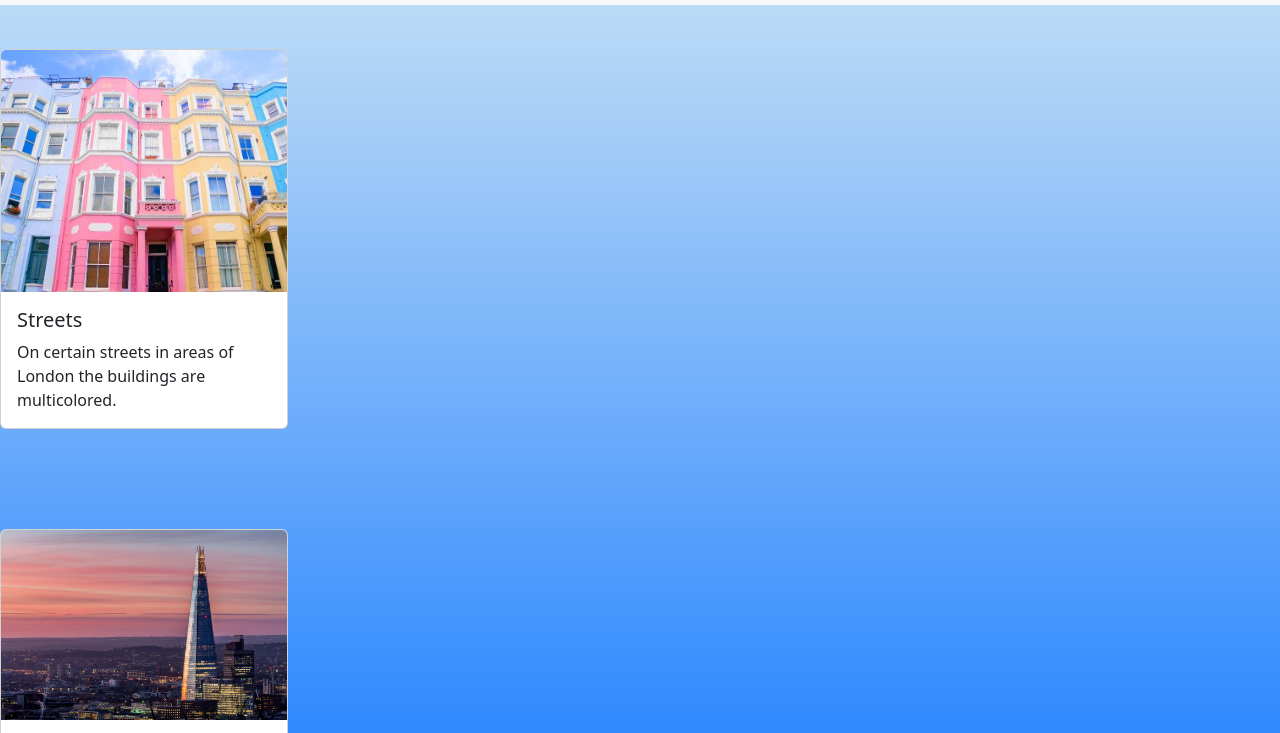
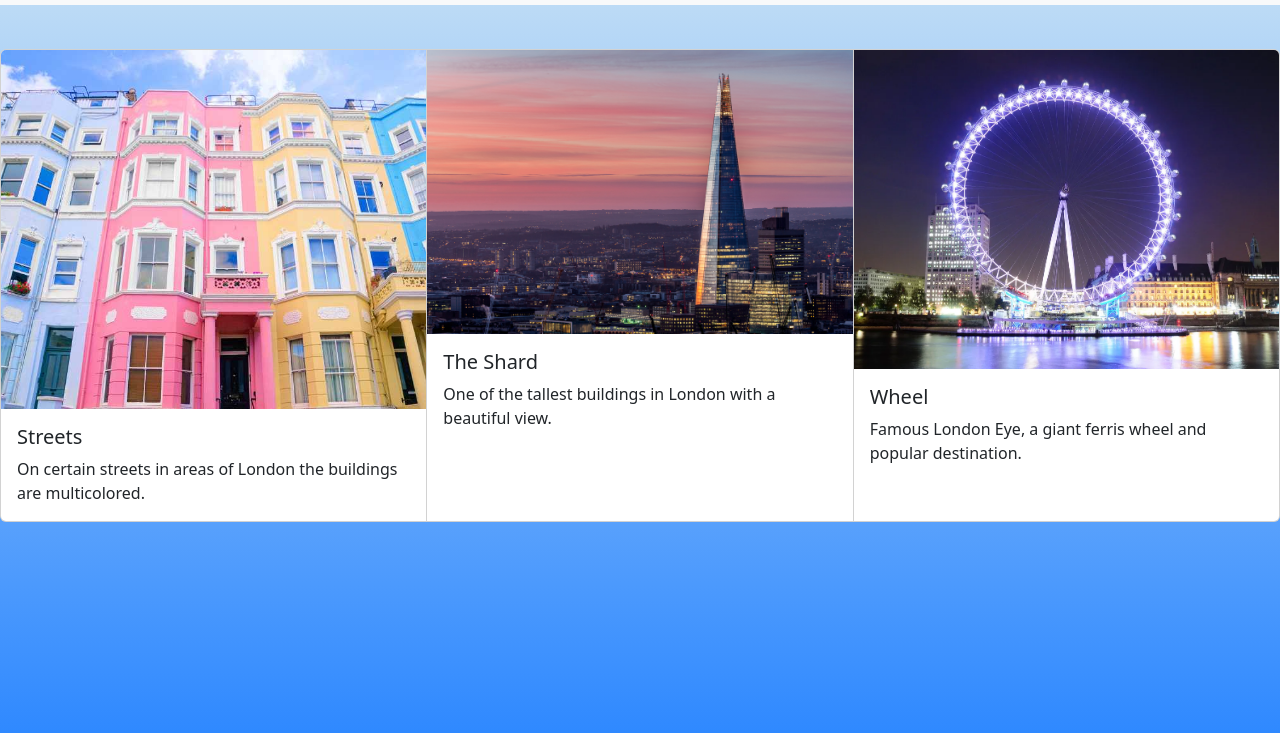
Before and after one commit to hayley-exe/Summer-tainment-Site, a plain HTML site: page london.html in a window 1280 px wide. Shown: the part 51-784 px from the top of the page. Drawn offline with nearby package versions, Linux system fonts and the light colour scheme.

Commit message:
ITS ALL IN THE CARDS

```diff
--- a/london.html
+++ b/london.html
@@ -86,27 +86,30 @@
         </nav>
 
         </header>
-        <div class="card" style="width: 18rem;">
-            <img class="card-img-top" src="imgs/pastellondon.jpg">
+
+
+ <div class="card-group">
+  <div class="card">
+    <img src="imgs/pastellondon.jpg" class="card-img-top">
     <div class="card-body">
       <h5 class="card-title">Streets</h5>
       <p class="card-text">On certain streets in areas of London the buildings are multicolored.</p>
+
     </div>
   </div>
-
-              <div class="card" style="width: 18rem;">
-                <img class="card-img-top" src="imgs/londonshard.jpg">
+  <div class="card">
+    <img src="imgs/londonshard.jpg" class="card-img-top">
     <div class="card-body">
-                  <h5 class="card-title">Shard</h5>
-                  <p class="card-text">The tallest building in London with a beautiful view.</p>
+      <h5 class="card-title">The Shard</h5>
+      <p class="card-text">One of the tallest buildings in London with a beautiful view.</p>
     </div>
   </div>
-
-                  <div class="card" style="width: 18rem;">
-                    <img class="card-img-top" src="imgs/londonwheel.webp">
+  <div class="card">
+    <img src="imgs/londonwheel.webp" class="card-img-top">
     <div class="card-body">
       <h5 class="card-title">Wheel</h5>
       <p class="card-text">Famous London Eye, a giant ferris wheel and popular destination.</p>
+    </div>
   </div>
 </div>
         </main>
```
Lines whose indentation alone changed are shown as unchanged.
